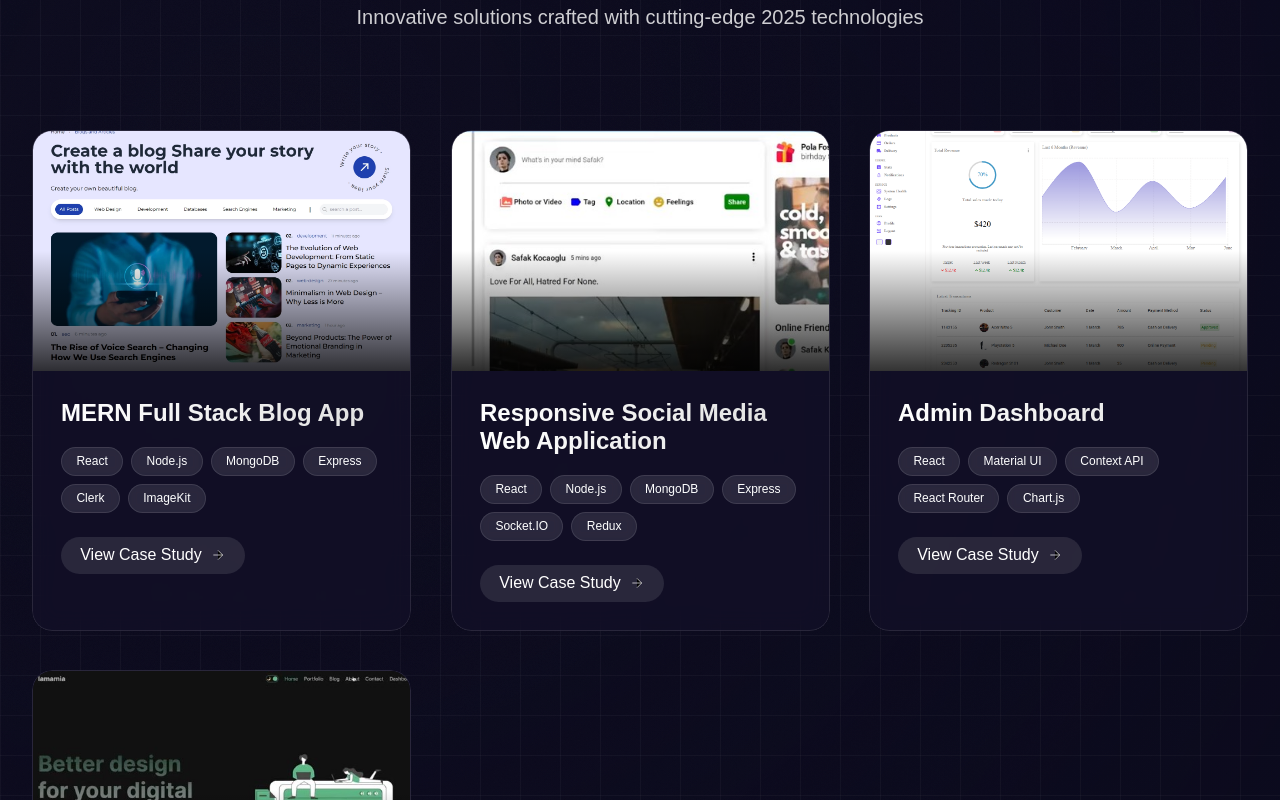
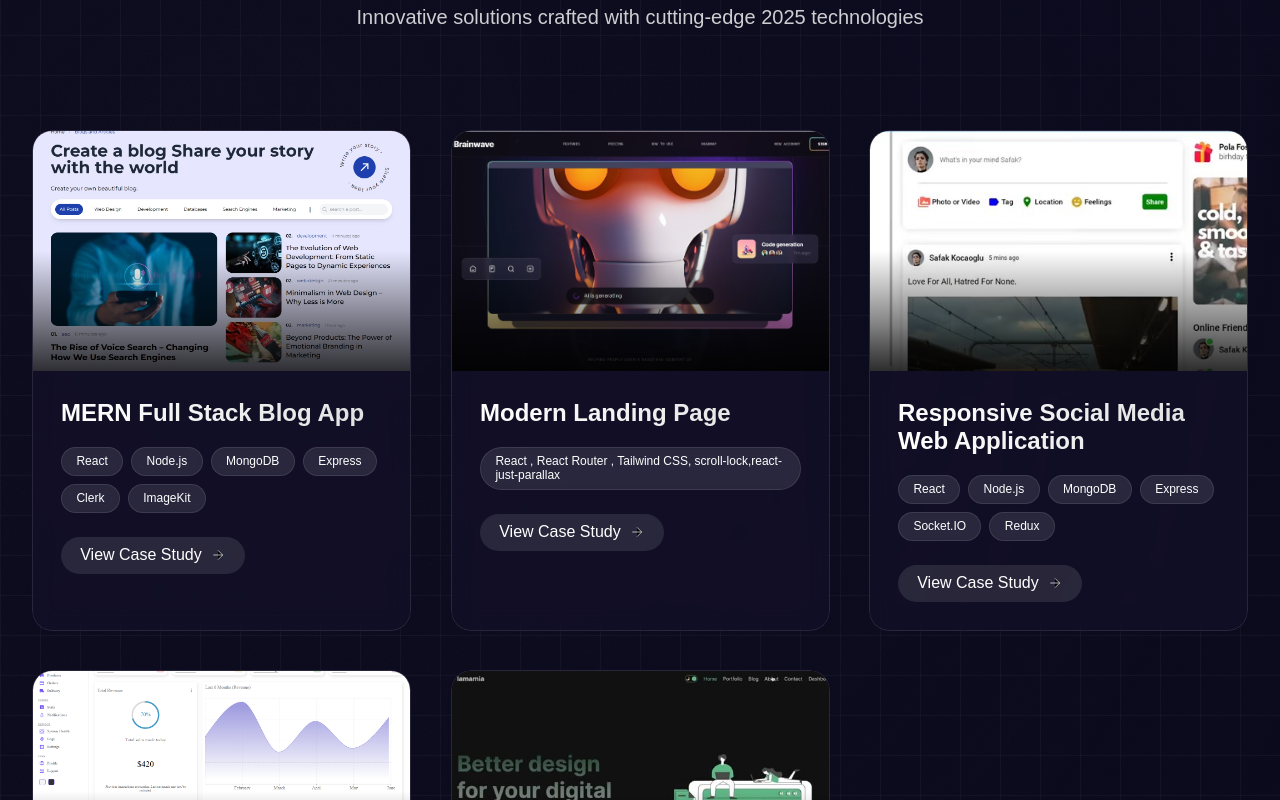
Before and after one commit to manaf12/new-portfolio, a React (Create React App) app: page / in a window 1280 px wide. Shown: the part 2920-3720 px from the top of the page. Built offline with nearby package versions, Linux system fonts and the light colour scheme.

Commit message:
adding land page

```diff
--- a/src/components/portfolio/Portfolio.jsx
+++ b/src/components/portfolio/Portfolio.jsx
@@ -24,23 +24,30 @@ const Portfolio = () => {
       id: 1,
       title: "MERN Full Stack Blog App",
       img: "blog-enh.webp",
-      desc: "Developed a dynamic and user-friendly web application using the MERN stack. Implemented secure and scalable authentication with Clerk. Optimized image handling and performance through ImageKit, featuring advanced image optimization and lazy loading techniques. Integrated infinite scrolling functionality with TanStack and Axios to provide a smooth and engaging data browsing experience.",      technologies: ["React", "TensorFlow", "Node.js", "WebGL", "GraphQL"],
+      desc: "Developed a dynamic and user-friendly web application using the MERN stack. Implemented secure and scalable authentication with Clerk. Optimized image handling and performance through ImageKit, featuring advanced image optimization and lazy loading techniques. Integrated infinite scrolling functionality with TanStack and Axios to provide a smooth and engaging data browsing experience.",
       technologies: ["React", "Node.js", "MongoDB", "Express", "Clerk", "ImageKit"],
       github:"https://github.com/manaf12/full-stack-mern-blog-project-",
       live: "https://blog-app-manafs-projects-7a962bb5.vercel.app",
       accent: "#6366f1"
     },
     {
-      id: 2,
+      id:2,
+      title:"Modern Landing Page",
+      img:"landingpage.jpg",
+      desc:"Designed and developed a fully responsive website featuring sleek parallax scrolling effects and a visually engaging bento box layout. This project showcases my ability to craft modern, stylish user interfaces while applying mobile-first design principles. Built using React.js and Tailwind CSS, it demonstrates strong frontend skills, smooth animations, and component-based architecture.",
+      technologies: ["React , React Router , Tailwind CSS, scroll-lock,react-just-parallax"],
+    },
+    {
+      id: 3,
       title: "Responsive Social Media Web Application",
       img: "social.jpg",
-desc: "Developed a fully responsive social media platform utilizing the MERN stack, to provide users with an intuitive, dynamic, and scalable social networking experience. ",     technologies: ["Next.js", "Solidity", "IPFS", "Ethers.js", "Tailwind"],
+desc: "Developed a fully responsive social media platform utilizing the MERN stack, to provide users with an intuitive, dynamic, and scalable social networking experience. ",
   technologies: ["React", "Node.js", "MongoDB", "Express", "Socket.IO", "Redux"],
       github: "https://github.com/manaf12/social-media-app",
       accent: "#ec4899"
     },
     {
-      id: 3,
+      id: 4,
       title: "Admin Dashboard",
       img: "dashboard.png",
       desc: "React Admin Panel UI, designed with React Router DOM 6 for navigation, and utilizes Material-UI (MUI) for tables, data grids, and components. The dashboard includes reusable widgets, a Progress Bar, and interactive charts, along with a dynamic Single Item Page and Form Page Design. It also supports Dark Mode via the Context API and smooth navigation with React Router DOM Links.",
@@ -50,7 +57,7 @@ desc: "Developed a fully responsive social media platform utilizing the MERN sta
       accent: "#f59e0b"
     },
     {
-      id: 4,
+      id: 5,
       title: "Responsive Blog Application Built with Next.js",
       img: "second.jpg",
       desc: "Developed a responsive and modern blog application using Next.js to deliver fast performance and SEO optimization. The app features dynamic content rendering and is built with a focus on user experience, providing a smooth and engaging interface across all devices. One of the standout features is the integration of Context API for state management, specifically used to allow users to switch between light and dark theme modes.",
```
Also changed, not shown: public/landingpage.jpg (added).
